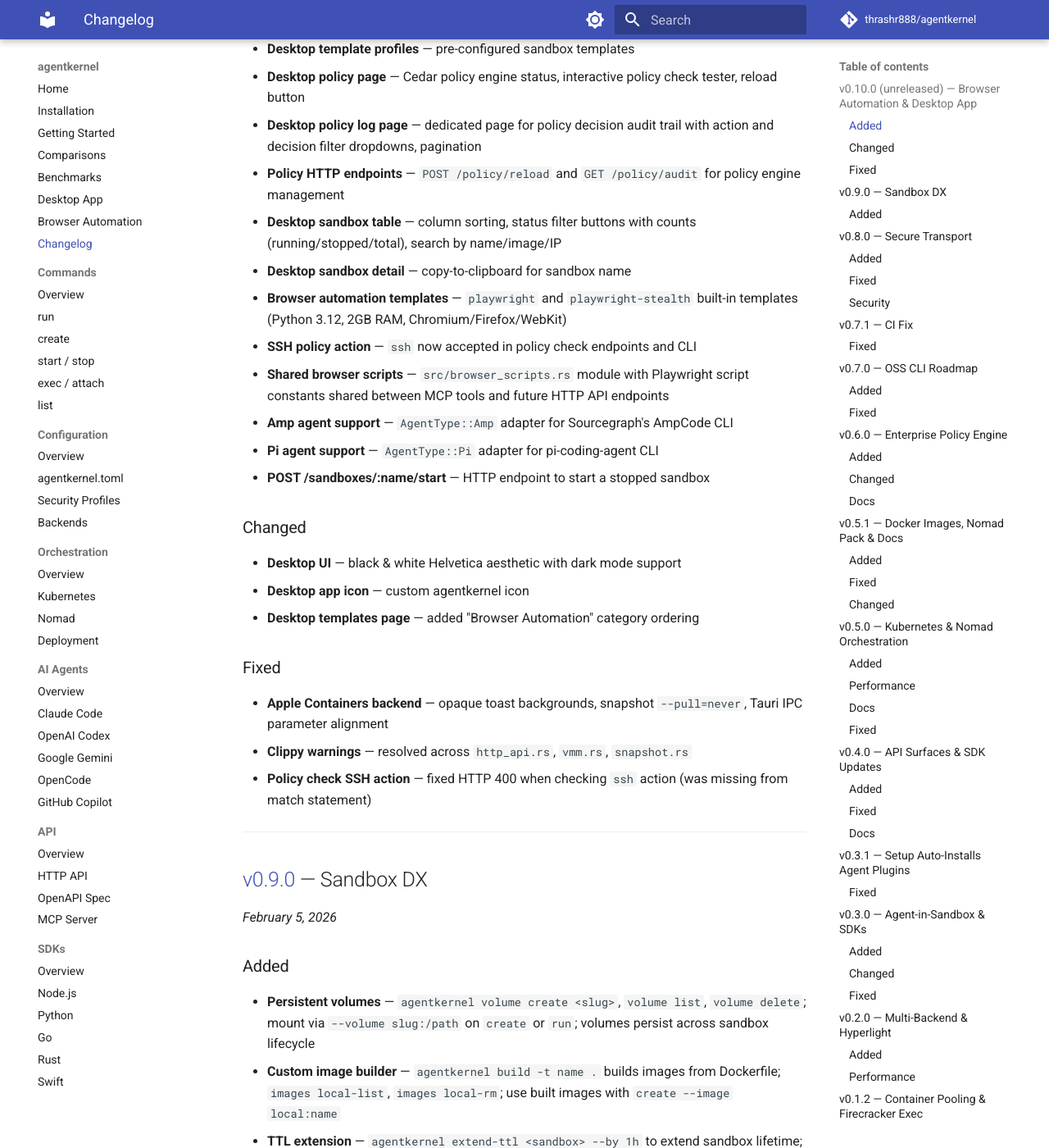
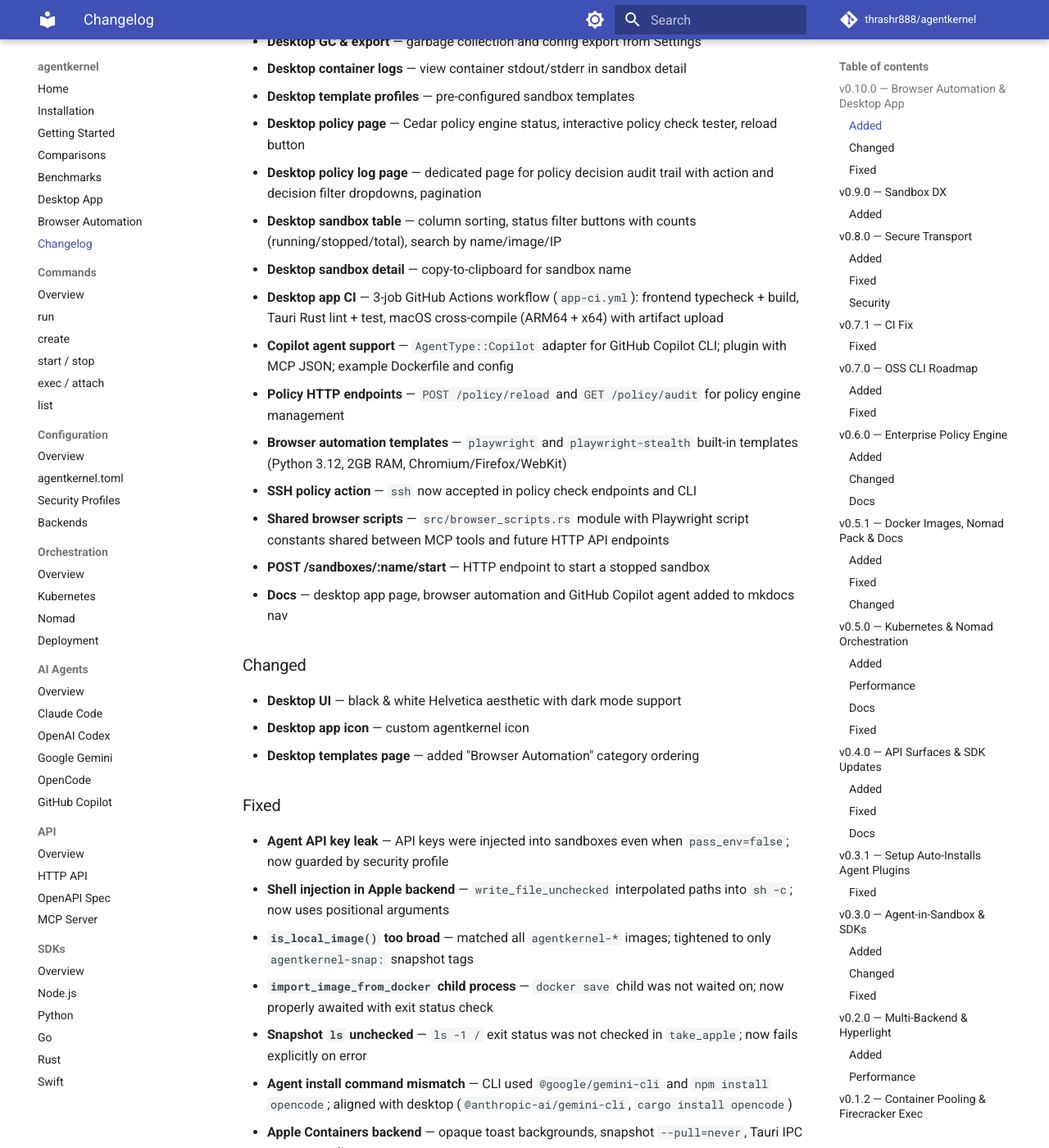
Before and after one commit to thrashr888/agentkernel, an MkDocs documentation site: the page built from docs/changelog.md, in a window 1280 px wide and 1400 px high, scrolled down 1140 px. Shown: the whole window at 82% size. Built offline with MkDocs 1.6.1 and Material for MkDocs 9.7.7, drawn with Linux system fonts in a browser that asks for light colours; comment, search, counter and statistics services are not loaded; some of the changed text lies outside the part shown.

Commit message:
release: v0.10.0
Browser automation SDK, Tauri 2 desktop app, Copilot agent support,
desktop app CI, and security fixes from PR review.

Co-Authored-By: Claude <noreply@anthropic.com>

```diff
--- a/Cargo.toml
+++ b/Cargo.toml
@@ -1,6 +1,6 @@
 [package]
 name = "agentkernel"
-version = "0.9.0"
+version = "0.10.0"
 edition = "2024"
 description = "Run AI coding agents in secure, isolated microVMs"
 authors = ["Paul Thrasher <thrashr888@gmail.com>"]
--- a/docs/changelog.md
+++ b/docs/changelog.md
@@ -6,7 +6,9 @@ See [GitHub Releases](https://github.com/thrashr888/agentkernel/releases) for do
 
 ---
 
-## v0.10.0 (unreleased) — Browser Automation & Desktop App
+## [v0.10.0](https://github.com/thrashr888/agentkernel/releases/tag/v0.10.0) — Browser Automation & Desktop App
+
+_February 10, 2026_
 
 ### Added
 
@@ -29,15 +31,16 @@ See [GitHub Releases](https://github.com/thrashr888/agentkernel/releases) for do
 - **Desktop template profiles** — pre-configured sandbox templates
 - **Desktop policy page** — Cedar policy engine status, interactive policy check tester, reload button
 - **Desktop policy log page** — dedicated page for policy decision audit trail with action and decision filter dropdowns, pagination
-- **Policy HTTP endpoints** — `POST /policy/reload` and `GET /policy/audit` for policy engine management
 - **Desktop sandbox table** — column sorting, status filter buttons with counts (running/stopped/total), search by name/image/IP
 - **Desktop sandbox detail** — copy-to-clipboard for sandbox name
+- **Desktop app CI** — 3-job GitHub Actions workflow (`app-ci.yml`): frontend typecheck + build, Tauri Rust lint + test, macOS cross-compile (ARM64 + x64) with artifact upload
+- **Copilot agent support** — `AgentType::Copilot` adapter for GitHub Copilot CLI; plugin with MCP JSON; example Dockerfile and config
+- **Policy HTTP endpoints** — `POST /policy/reload` and `GET /policy/audit` for policy engine management
 - **Browser automation templates** — `playwright` and `playwright-stealth` built-in templates (Python 3.12, 2GB RAM, Chromium/Firefox/WebKit)
 - **SSH policy action** — `ssh` now accepted in policy check endpoints and CLI
 - **Shared browser scripts** — `src/browser_scripts.rs` module with Playwright script constants shared between MCP tools and future HTTP API endpoints
-- **Amp agent support** — `AgentType::Amp` adapter for Sourcegraph's AmpCode CLI
-- **Pi agent support** — `AgentType::Pi` adapter for pi-coding-agent CLI
 - **POST /sandboxes/:name/start** — HTTP endpoint to start a stopped sandbox
+- **Docs** — desktop app page, browser automation and GitHub Copilot agent added to mkdocs nav
 
 ### Changed
 
@@ -47,9 +50,17 @@ See [GitHub Releases](https://github.com/thrashr888/agentkernel/releases) for do
 
 ### Fixed
 
+- **Agent API key leak** — API keys were injected into sandboxes even when `pass_env=false`; now guarded by security profile
+- **Shell injection in Apple backend** — `write_file_unchecked` interpolated paths into `sh -c`; now uses positional arguments
+- **`is_local_image()` too broad** — matched all `agentkernel-*` images; tightened to only `agentkernel-snap:` snapshot tags
+- **`import_image_from_docker` child process** — `docker save` child was not waited on; now properly awaited with exit status check
+- **Snapshot `ls` unchecked** — `ls -1 /` exit status was not checked in `take_apple`; now fails explicitly on error
+- **Agent install command mismatch** — CLI used `@google/gemini-cli` and `npm install opencode`; aligned with desktop (`@anthropic-ai/gemini-cli`, `cargo install opencode`)
 - **Apple Containers backend** — opaque toast backgrounds, snapshot `--pull=never`, Tauri IPC parameter alignment
 - **Clippy warnings** — resolved across `http_api.rs`, `vmm.rs`, `snapshot.rs`
 - **Policy check SSH action** — fixed HTTP 400 when checking `ssh` action (was missing from match statement)
+- **Enterprise config** — removed `[enterprise]` section from example `agentkernel.toml` (should not ship enabled by default)
+- **Unused import** — removed dead `shlex` import in Python SDK browser module
 
 ---
 
@@ -70,9 +81,6 @@ _February 5, 2026_
 - **`ExecOptions` trait method** — `Sandbox::exec_with_options()` supports workdir, user, and env per-command across all backends
 - **Detached commands** — run long-lived processes in the background with `agentkernel exec --detach`, retrieve logs with `exec-logs`, check status, kill, and list; HTTP API routes at `/sandboxes/{name}/exec/detach` and `/sandboxes/{name}/exec/detached/{id}`; 5 new MCP tools (`sandbox_exec_detach`, `sandbox_exec_status`, `sandbox_exec_logs`, `sandbox_exec_kill`, `sandbox_exec_list`)
 - **SDK updates** — all four SDKs (Rust, Node.js, Python, Swift) now support exec options (`workdir`/`env`/`sudo`), git source cloning (`source_url`/`source_ref`), batch `writeFiles`/`write_files`, and detached commands (`execDetached`/`detachedStatus`/`detachedLogs`/`detachedKill`/`detachedList`)
-- **Amp agent support** — `AgentType::Amp` adapter for Sourcegraph's AmpCode CLI; plugin installer target with MCP JSON integration; `CompatibilityMode::Amp` with Sourcegraph-aware network policy
-- **Pi agent support** — `AgentType::Pi` adapter for pi-coding-agent CLI; plugin installer target with MCP JSON integration; `CompatibilityMode::Pi` with multi-provider network policy
-
 ---
 
 ## [v0.8.0](https://github.com/thrashr888/agentkernel/releases/tag/v0.8.0) — Secure Transport
```
Also changed, not shown: other parts of docs/changelog.md (+1 -1 lines), 1 other file.
